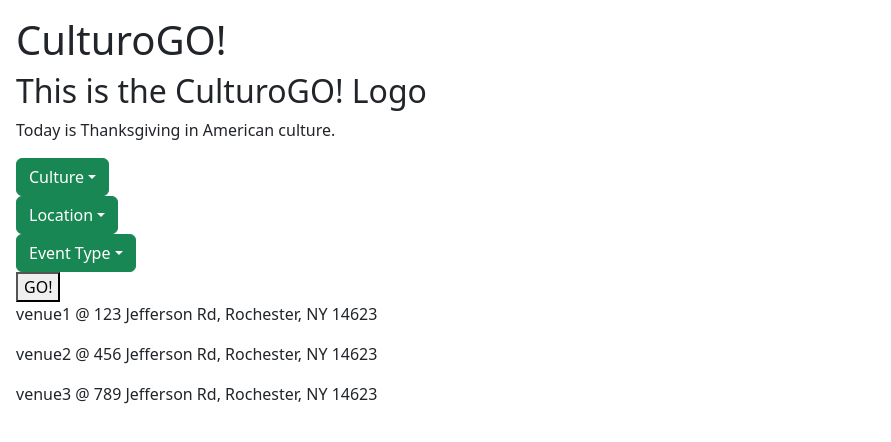
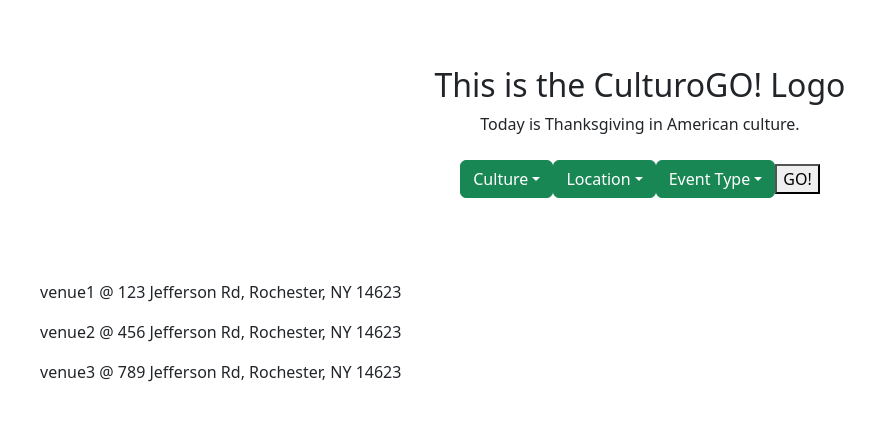
Before and after one commit to osgrouch/culturogo, a React (Vite) app in the folder frontend/: page / in a window 1280 px wide. Both pictures are taken after a click on the button "GO!". Shown: the top 442 px of the page, without its empty margins (0-891 px from the left). Built offline with nearby package versions, Linux system fonts and the light colour scheme.

Commit message:
feat(search): adding animations to homepage elements

```diff
--- a/frontend/src/App.jsx
+++ b/frontend/src/App.jsx
@@ -3,7 +3,6 @@ import Homepage from "./homepage/Homepage";
 export default function App() {
   return (
     <main>
-      <h1>CulturoGO!</h1>
       <Homepage />
     </main>
   );
--- a/frontend/src/homepage/Homepage.jsx
+++ b/frontend/src/homepage/Homepage.jsx
@@ -31,12 +31,17 @@ export default function Homepage() {
   };
 
   return (
-    <div className="homepage-container">
-      <div className="logo-highlight-form-container">
+    <div className="homepage-container vh-100 d-flex flex-column">
+      <div
+        className={
+          "logo-highlight-form-container p-4 d-flex flex-column align-items-center justify-content-center " +
+          (hasResultsToShow ? "compact" : "full")
+        }
+      >
         <Logo />
         <Highlight info={highlight} />
         {/* TODO: needs to render with smaller/compact view if search results are being displayed */}
-        <div className="search-form-container">
+        <div className="search-form-container d-flex flex-md-row flex-column justify-content-center align-items-center m-2">
           <CultureFilter />
           <LocationFilter />
           <EventTypeFilter />
@@ -44,7 +49,7 @@ export default function Homepage() {
         </div>
       </div>
       {hasResultsToShow && (
-        <div className="search-results-container">
+        <div className="search-results-container flex-fill overflow-auto p-4">
           {/* TODO: rework this data to be shown with a bootstrap card */}
           {searchResults.map((venue) => (
             <p key={venue.id}>
--- a/frontend/src/index.css
+++ b/frontend/src/index.css
@@ -13,3 +13,34 @@ body {
 main {
   padding: 1rem;
 }
+/* Keyframe to help appearance of results in homepage. */
+@keyframes fade-in {
+  from {
+    opacity: 0;
+    transform: translateY(0);
+  }
+  to {
+    opacity: 1;
+    transform: translateY(100);
+  }
+}
+
+/* transition to move container to top of page */
+.logo-highlight-form-container {
+  transition: flex-basis 0.3s ease;
+}
+
+/* style for compact logo-highlight-form-container */
+.compact {
+  flex: 0 0 30%;
+}
+
+/* style for full height logo-highlight-form-container */
+.full {
+  flex: 0 0 100%;
+}
+
+/* apply animation to search-results-container */
+.search-results-container {
+  animation: fade-in;
+}
```
